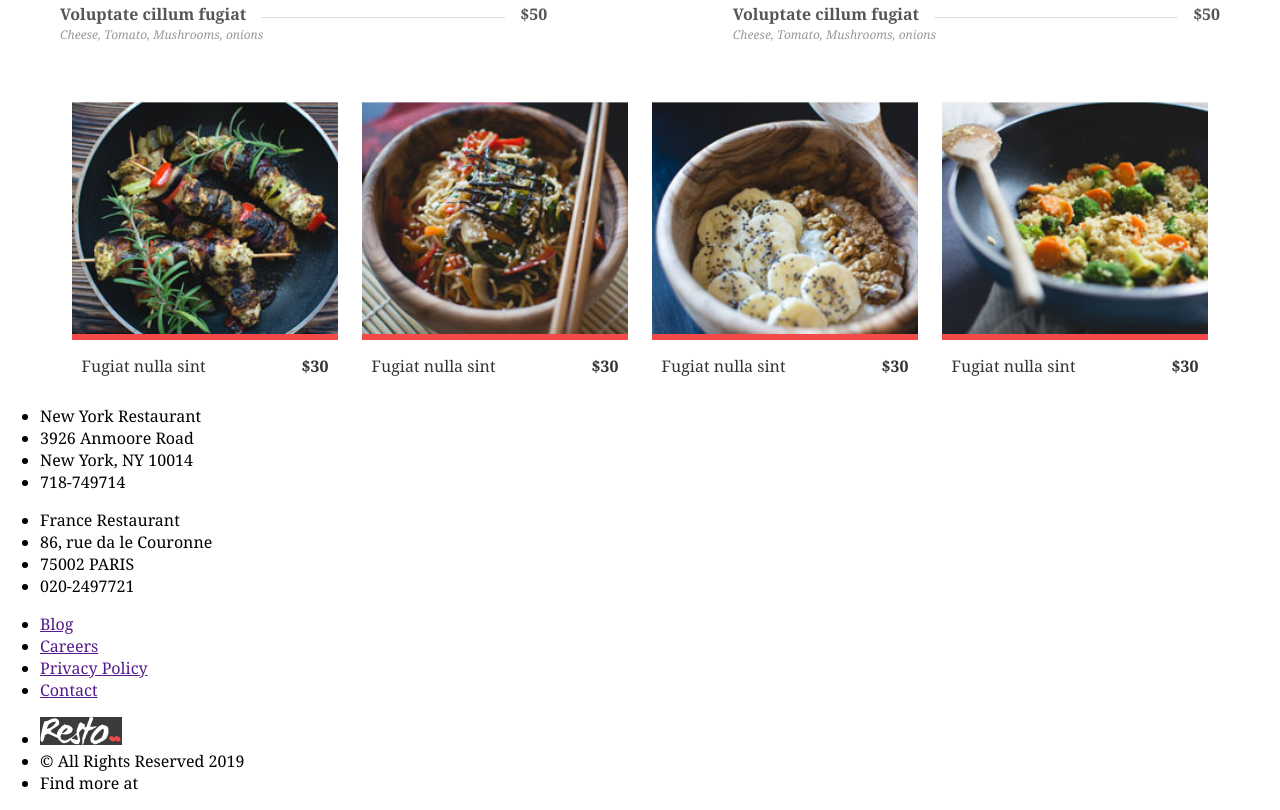
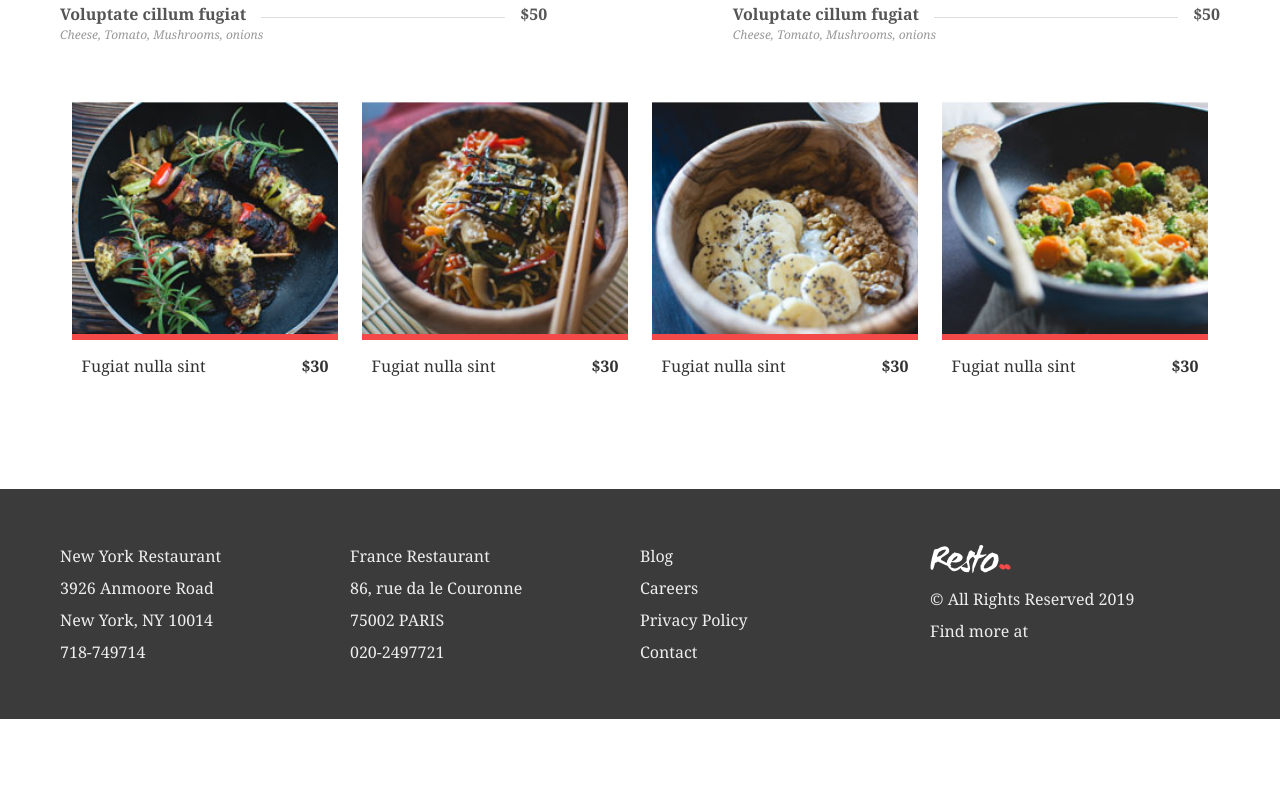
Before and after one commit to AntiHero/Resto, a plain HTML site: page index.html in a window 1280 px wide. Shown: the part 870-1680 px from the top of the page. After the commit the page ends 1589 px from the top, so only its background shows below. Drawn offline with Linux system fonts and the light colour scheme.

Commit message:
footer styling add (feat)

```diff
--- a/css/style.scss
+++ b/css/style.scss
@@ -7,7 +7,7 @@ body {
   font-family: Georgia, 'Times New Roman', Times, serif;
 }
 
-.header-wrapper, .main-menu-wrapper {
+.header-wrapper, .main-menu-wrapper, .footer-wrapper {
   box-sizing: border-box;
   width: 100%;
   max-width: 1180px;
@@ -41,7 +41,7 @@ body {
 
 .header-nav-list__item-link {
   text-decoration: none;
-  color: #333333;
+  color: #757171;
   font-size: 18px;
 }
 
@@ -170,3 +170,33 @@ body {
   padding-right: 10px;
   font-weight: 900;
 }
+
+.footer {
+  background: #3b3b3b;
+  margin-top: 100px;
+  padding: 30px 0;
+}
+
+.footer:after {
+  content: '';
+  display: block;
+  clear: both;
+}
+
+.footer-list {
+  float: left;
+  padding: 0;
+  list-style-type: none;
+  color: #eeeeee;
+  width: 23%;
+  margin-right: 2%;
+}
+
+.footer-list__item {
+  margin: 10px 0;
+}
+
+.footer-list__item-link {
+  color: #eeeeee;
+  text-decoration: none;
+}
--- a/index.html
+++ b/index.html
@@ -122,10 +122,10 @@
         <li class="footer-list__item">020-2497721</li>
       </ul>
       <ul class="footer-list footer-list--links">
-        <li class="footer-list__item"><a href="">Blog</a></li>
-        <li class="footer-list__item"><a href="">Careers</a></li>
-        <li class="footer-list__item"><a href="">Privacy Policy</a></li>
-        <li class="footer-list__item"><a href="">Contact</a></li>
+        <li class="footer-list__item"><a class="footer-list__item-link" href="">Blog</a></li>
+        <li class="footer-list__item"><a class="footer-list__item-link" href="">Careers</a></li>
+        <li class="footer-list__item"><a class="footer-list__item-link" href="">Privacy Policy</a></li>
+        <li class="footer-list__item"><a class="footer-list__item-link" href="">Contact</a></li>
       </ul>
       <ul class="footer-list footer-list--logo">
         <li class="footer-list__item"><img src="./images/resto-footer.png" alt="Resto" class="footer-list__logo-image"></li>
```
Also changed, not shown: css/style.css, 1 other file.
